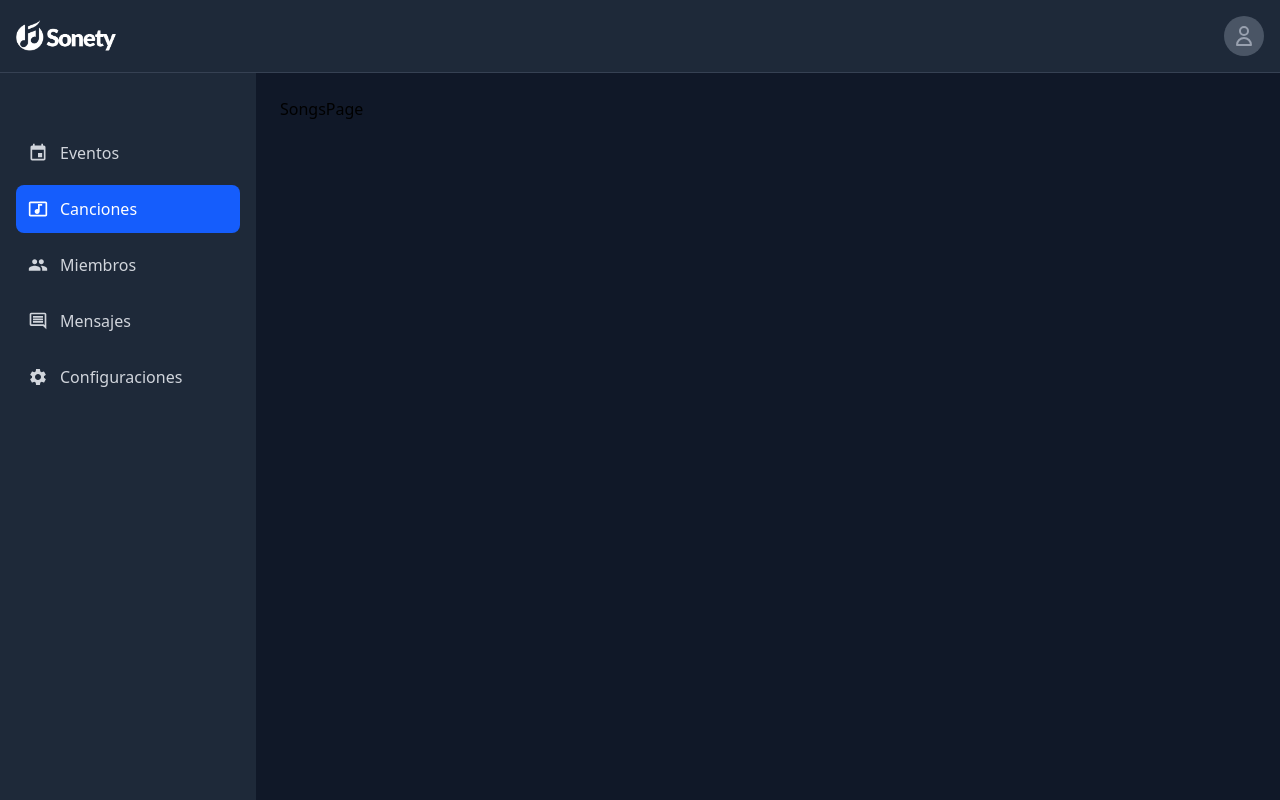
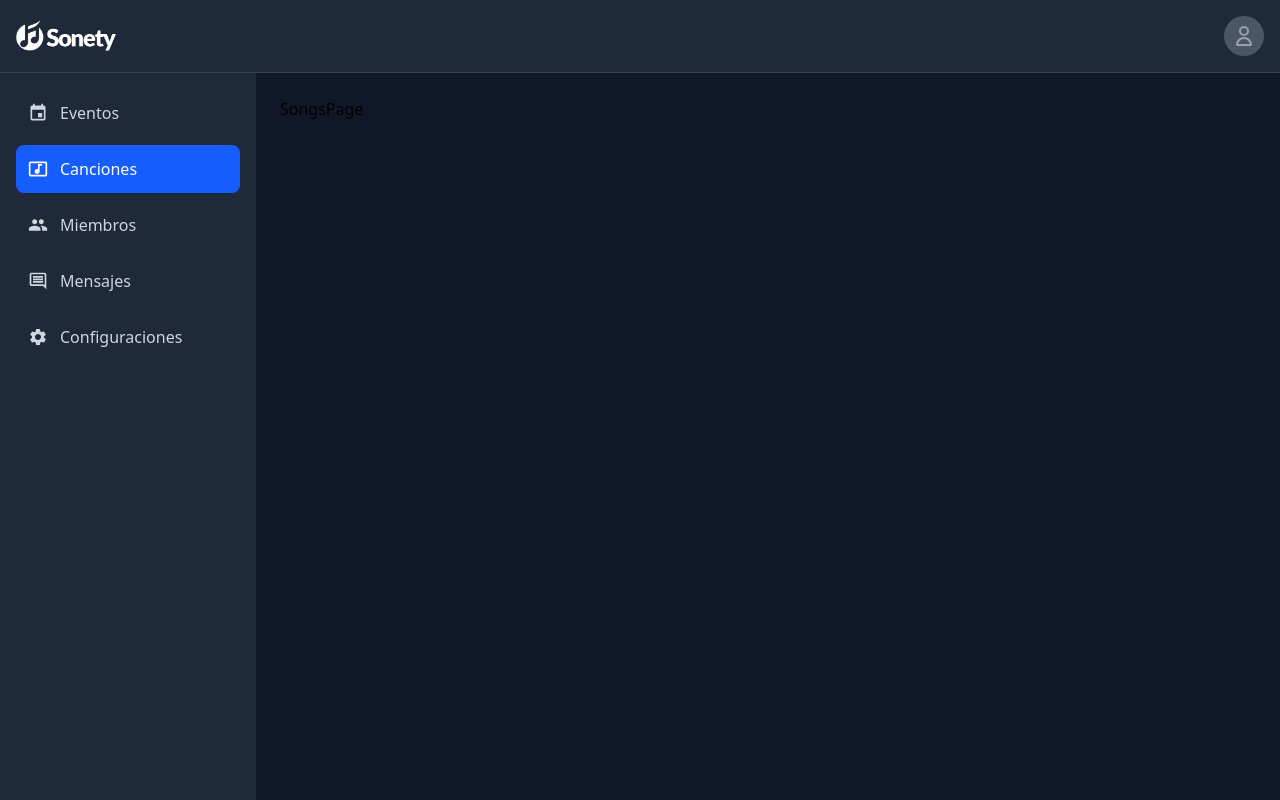
Before and after one commit to hrendonl/sonety-app, a React (Vite) app: page /songs in a window 1280 px wide. Built offline with nearby package versions, Linux system fonts and the light colour scheme.

Commit message:
Configurando la estructura del dashboard

```diff
--- a/src/components/layout/DashboardLayout.jsx
+++ b/src/components/layout/DashboardLayout.jsx
@@ -8,19 +8,9 @@ export default function DashboardLayout() {
   const [isSidebarOpen, setSidebarOpen] = useState(false);
 
   return (
-    // Se define un grid de 2 filas y 2 columnas
    <div className="grid h-screen grid-rows-[auto_1fr] grid-cols-[auto_1fr] min-h-0">
-      {/* Header ocupa toda la parte superior */}
-      <header className="col-span-2 row-start-1">
         <Header setSidebarOpen={setSidebarOpen} />
-      </header>
-
-      {/* Sidebar ocupa la primera columna, se estira verticalmente */}
-      <aside className="row-start-2 col-start-1 h-full overflow-y-auto bg-gray-800">
         <Sidebar isSidebarOpen={isSidebarOpen} setSidebarOpen={setSidebarOpen} />
-      </aside>
-
-      {/* Contenido principal */}
       <main className="row-start-2 col-start-2 overflow-y-auto bg-gray-900 p-6 min-h-0">
         <Outlet />
       </main>
--- a/src/components/layout/Header.jsx
+++ b/src/components/layout/Header.jsx
@@ -19,7 +19,7 @@ export default function Header({ setSidebarOpen, user=null }) {
   }, [dropdownRef]);
 
   return (
-    <header className="flex items-center justify-between p-4 bg-gray-800 text-white border-b border-gray-700">
+    <header className="flex items-center col-span-2 row-start-1 justify-between p-4 bg-gray-800 text-white border-b border-gray-700">
       <div className="flex items-center">
         {/* Botón Hamburguesa para móvil */}
         <button
@@ -35,7 +35,7 @@ export default function Header({ setSidebarOpen, user=null }) {
 
       {/* Menú de Usuario */}
       <div className="relative" ref={dropdownRef}>
-        <button onClick={() => setDropdownOpen(!dropdownOpen)} className="block">
+        <button onClick={() => setDropdownOpen(!dropdownOpen)} className="block hover:cursor-pointer">
           {user && user.imageUrl ? (
             <img
               src={user.imageUrl}
--- a/src/components/layout/Sidebar.jsx
+++ b/src/components/layout/Sidebar.jsx
@@ -9,18 +9,18 @@ export default function Sidebar({ isSidebarOpen, setSidebarOpen }) {
   return (
     <aside
       className={`
-        h-full w-64 p-4 text-white bg-gray-800 flex flex-col fixed inset-y-0 left-0 z-40
+        row-start-2 col-start-1 overflow-y-auto h-full w-64 p-4 text-white bg-gray-800 flex flex-col fixed inset-y-0 left-0 z-40
         transform transition-transform duration-300 ease-in-out
         md:relative md:translate-x-0 md:h-auto
         ${isSidebarOpen ? 'translate-x-0' : '-translate-x-full'}
       `}
     >
-      <div className="flex items-center justify-between mb-10">
-        {isSidebarOpen && <img className='h-8' src={Logo} alt="" />}
+     { isSidebarOpen && <div className="flex items-center justify-between mb-10">
+        <img className='h-8' src={Logo} alt="" />
         <button onClick={() => setSidebarOpen(false)} className="md:hidden">
           <MdClose size={24} />
         </button>
-      </div>
+      </div>}
       <nav>
         <ul className="space-y-2">
           <li>
```
